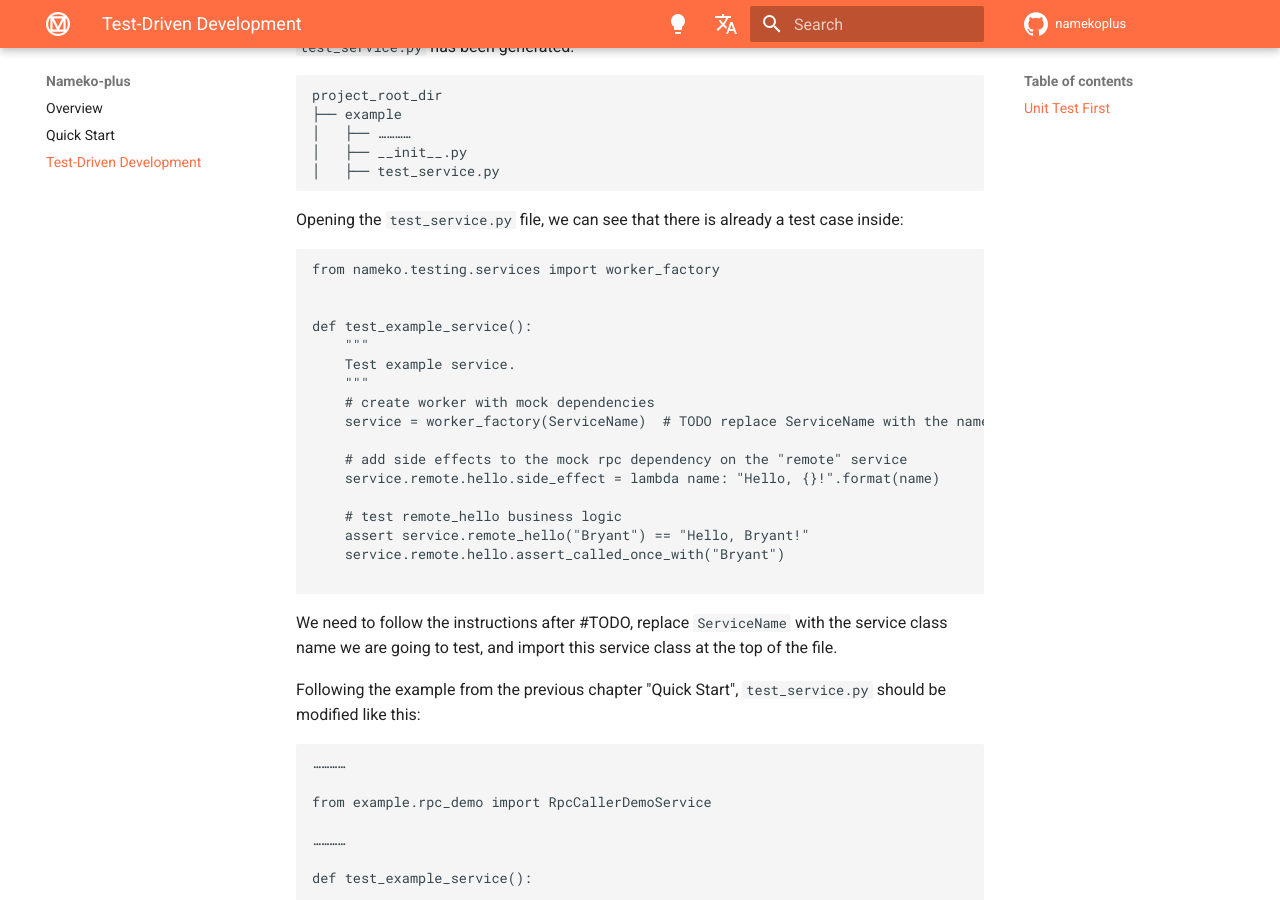
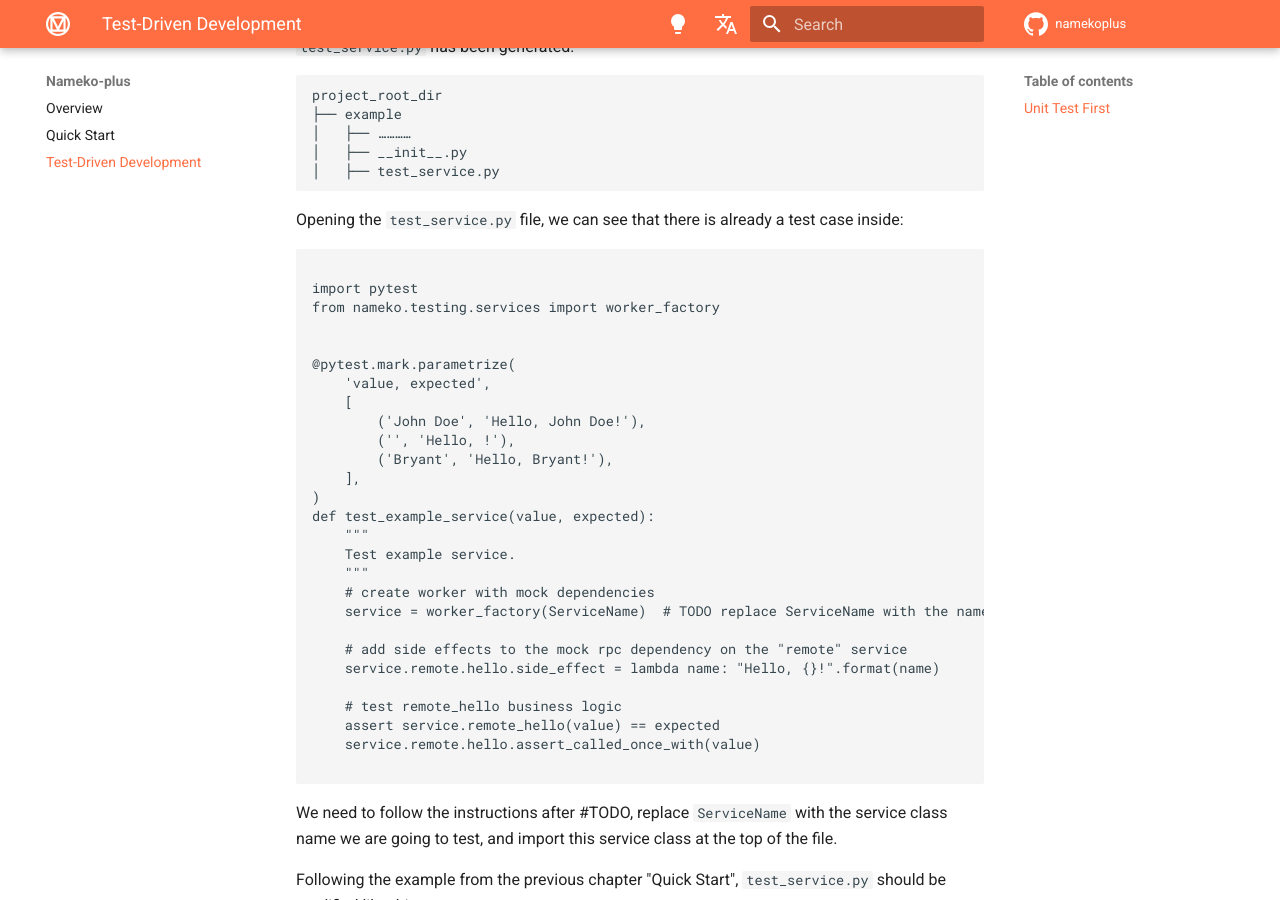
Before and after one commit to Bryanthelol/nameko-plus-doc-en, an MkDocs documentation site: the page built from docs/Test-Driven Development.md, in a window 1280 px wide and 900 px high, scrolled down 840 px. Built offline with MkDocs 1.6.1 and Material for MkDocs 9.7.7, drawn with Linux system fonts in a browser that asks for light colours; comment, search, counter and statistics services are not loaded.

Commit message:
update doc

````diff
--- a/docs/Test-Driven Development.md
+++ b/docs/Test-Driven Development.md
@@ -40,10 +40,20 @@ project_root_dir
 Opening the `test_service.py` file, we can see that there is already a test case inside:
 
 ```python
+
+import pytest
 from nameko.testing.services import worker_factory
 
 
-def test_example_service():
+@pytest.mark.parametrize(
+    'value, expected',
+    [
+        ('John Doe', 'Hello, John Doe!'),
+        ('', 'Hello, !'),
+        ('Bryant', 'Hello, Bryant!'),
+    ],
+)
+def test_example_service(value, expected):
     """
     Test example service.
     """
@@ -54,8 +64,8 @@ def test_example_service():
     service.remote.hello.side_effect = lambda name: "Hello, {}!".format(name)
 
     # test remote_hello business logic
-    assert service.remote_hello("Bryant") == "Hello, Bryant!"
-    service.remote.hello.assert_called_once_with("Bryant")
+    assert service.remote_hello(value) == expected
+    service.remote.hello.assert_called_once_with(value)
 
 ```
 
````
